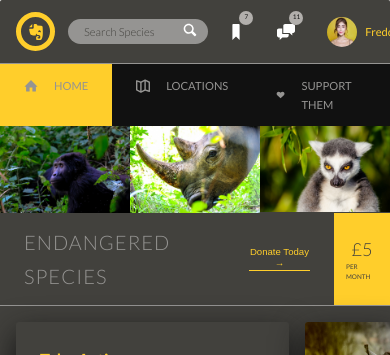
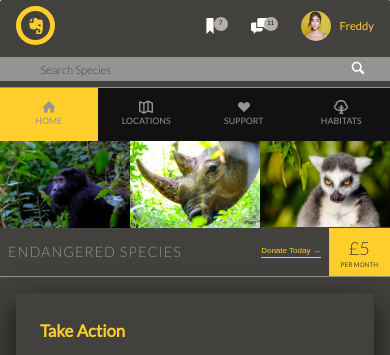
Before and after one commit to MattyGlen123/endangeredSpecies.github.io, a website: page index.html in a window 390 px wide. Shown: the top 355 px of the page. Drawn offline with Linux system fonts and the light colour scheme.

Commit message:
added breakpoints for 650px/phone + 500px/phone-sml

```diff
--- a/index.html
+++ b/index.html
@@ -5,7 +5,7 @@
   <meta name="viewport" content="width=device-width, initial-scale=1.0">
   <meta http-equiv="X-UA-Compatible" content="ie=edge">
   <link rel="stylesheet" href="css/style.css">
-  <link href="https://fonts.googleapis.com/css?family=Lato:300,400,700|Pinyon+Script" rel="stylesheet">
+  <link href="https://fonts.googleapis.com/css?family=Lato:300,400|Pinyon+Script" rel="stylesheet">
   <link rel="stylesheet" href="https://use.fontawesome.com/releases/v5.1.0/css/all.css">
   <title>Endangered Species</title>
 </head>
@@ -71,7 +71,7 @@
               <svg class="side-nav__icon">
                 <use xlink:href="images/sprite.svg#icon-heart"></use>
               </svg>
-              <span>Support Them</span>
+              <span>Support</span>
             </a>
           </li>
           <li class="side-nav__item">
--- a/sass/abstracts/_mixins.scss
+++ b/sass/abstracts/_mixins.scss
@@ -29,8 +29,11 @@
 */
 
 @mixin respond($breakpoint) {
+  @if $breakpoint == phone-sml {
+    @media only screen and ( max-width: 31.25em) { @content }; // 650px
+  }
   @if $breakpoint == phone {
-    @media only screen and ( max-width: 37.5em) { @content }; // 600px
+    @media only screen and ( max-width: 40.5em) { @content }; // 650px
   }
   @if $breakpoint == tab-port {
     @media only screen and ( max-width: 56.25em) { @content }; // 900px
--- a/sass/components/_description.scss
+++ b/sass/components/_description.scss
@@ -28,6 +28,10 @@
     &--3 {
       background-image: linear-gradient( to right top, var(--color-tertiary), var(--color-light)), url(../images/lemur-sml.jpeg);
     }
+
+    @include respond(phone) {
+      height: 40rem;
+    }
   }
 
   &__title {
--- a/sass/components/_overview.scss
+++ b/sass/components/_overview.scss
@@ -7,6 +7,10 @@
   &__heading-box {
     margin-right: auto;
     padding: 1.5rem 3rem;
+
+    @include respond(phone) {
+      padding: 1.5rem 1rem;
+    }
   }
 
   &__heading {
@@ -16,6 +20,10 @@
     letter-spacing: 1px;
 
     position: relative;
+
+    @include respond(phone) {
+      font-size: 1.8rem;
+    }
   }
 
   &__heading::before { // Creates a line under the heading
@@ -31,6 +39,10 @@
     font-size: 1.2rem;
     display: flex;
     align-items: center;
+
+    @include respond(phone) {
+      font-size: 1rem;
+    }
   }
 
   &__price {
@@ -44,6 +56,10 @@
     justify-content: center;
     align-items: center;
     flex-direction: column;
+
+    @include respond(phone) {
+      margin-left: 1rem;
+    }
   }
 
   &__price-average {
--- a/sass/components/_search.scss
+++ b/sass/components/_search.scss
@@ -4,6 +4,12 @@
   display: flex;
   align-items: center;
   justify-content: center;
+
+  @include respond(phone-sml) {
+    order: 1;
+    flex: 0 0 100%;
+    background-color: var(--color-fourth);
+  }
 
   &__input {
     font-family: inherit;
--- a/sass/components/_side-nav.scss
+++ b/sass/components/_side-nav.scss
@@ -58,8 +58,15 @@
     display: flex;
     align-items: center;
 
+    @include respond(phone) {
+      flex-direction: column;
+      padding: 1rem 0;
+      font-size: 1.1rem;
+    }
+
     @include respond(tab-port) {
       justify-content: center;
+      padding: 1.5rem 2.5rem;
     }
   }
 
@@ -68,5 +75,9 @@
     height: 1.75rem;
     margin-right: 2rem;
     fill: currentColor; // inherits the parents color properties even on hover
+
+    @include respond(phone) {
+      margin-right: 0;
+    }
   }
 }
--- a/sass/layout/_home.scss
+++ b/sass/layout/_home.scss
@@ -19,6 +19,12 @@
   display: flex;
   justify-content: space-between;
   align-items: center;
+
+  @include respond(phone-sml) {
+    flex-wrap: wrap;
+    align-content: space-around;
+    height: 11rem;
+  }
 }
 
 .content { // contains sidebar + animal-overview
@@ -51,6 +57,10 @@
   @include respond(tab-port) {
     padding: 2rem;
   }
+
+  @include respond(phone) {
+    flex-direction: column;
+  }
 }
 
 .animal-primary {
@@ -60,4 +70,9 @@
   @include respond(tab-port) {
     margin-right: 2rem;
   }
+
+  @include respond(phone) {
+    margin-right: 0;
+    margin-bottom: 3rem;
+  }
 }
```
Also changed, not shown: css/style.css.
